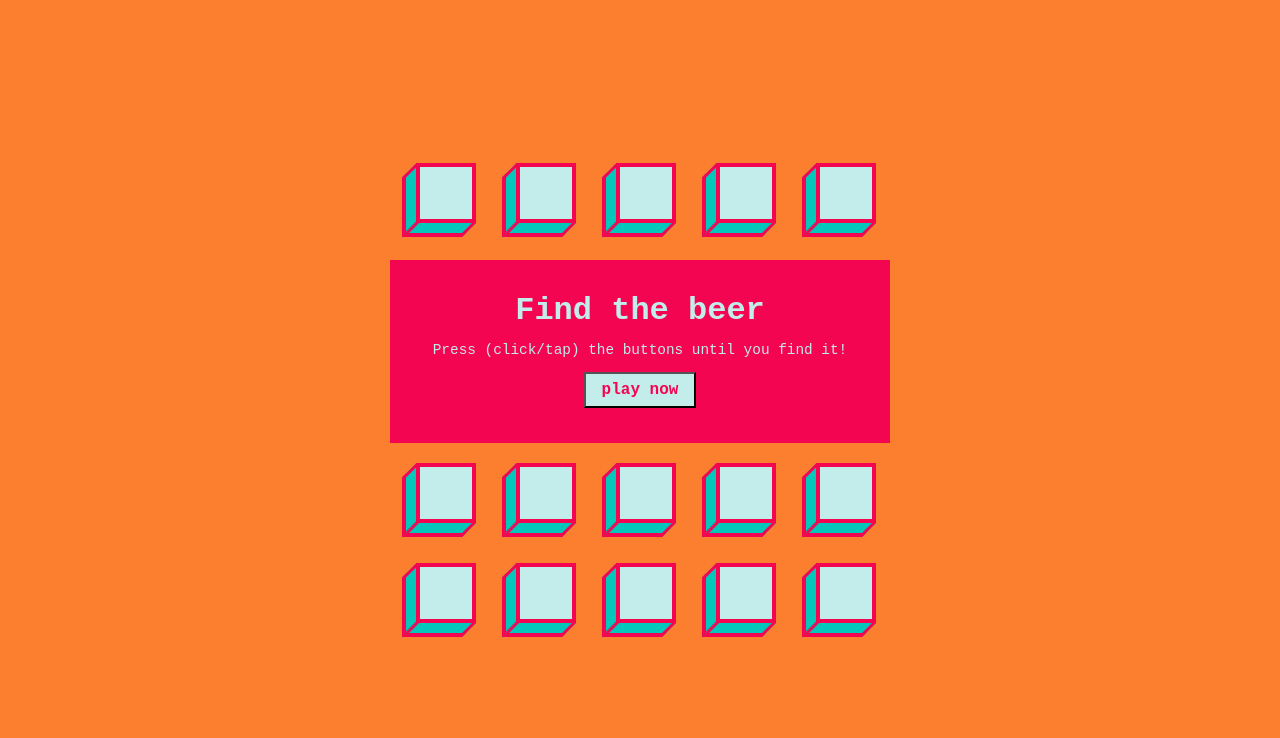
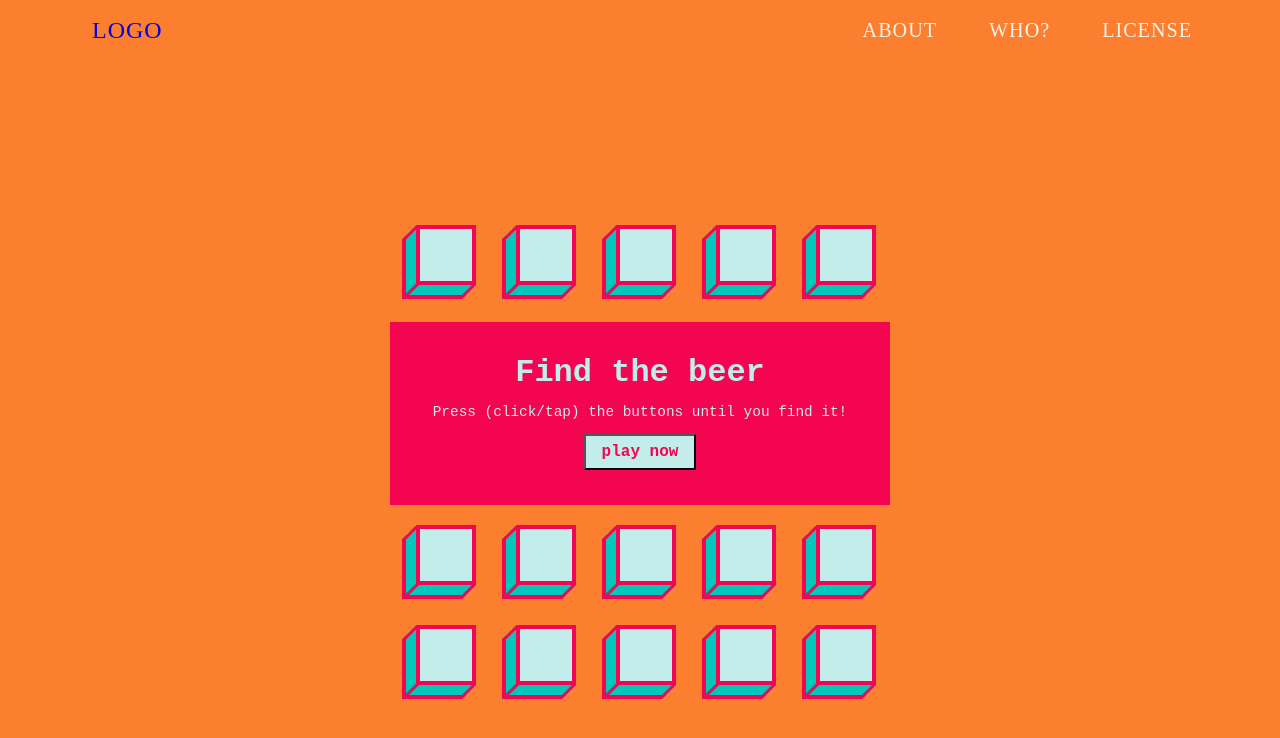
Before and after one commit to elinasohn/elinasohn.github.io, a website: page Exp/index.html in a window 1280 px wide. Drawn offline with Linux system fonts and the light colour scheme.

Commit message:
nav bar added

```diff
--- /dev/null
+++ b/Exp/css/nav.css
@@ -0,0 +1,130 @@
+a {
+    text-decoration: none;
+}
+
+#navbar {
+    border: 0;
+    box-sizing: border-box;
+    color: #f8f3eb;
+    top: 0;
+    height: 60px;
+    line-height: 60px;
+    width: 100vw;
+}
+
+.nav-wrapper {
+    margin: auto;
+    text-align: center;
+    width: 70%;
+}
+
+.logo {
+    float: left;
+    margin-left: 28px;
+    font-size: 1.5em;
+    height: 60px;
+    letter-spacing: 1px;
+    text-transform: uppercase;
+}
+
+#navbar ul {
+    float: right;
+    list-style: none;
+    /* margin-right: 14px; */
+    margin-top: -2px;
+    text-align: right;
+    transition: transform 0.5s ease-out;
+    -webkit-transition: transform 0.5s ease-out;
+    padding: 0;
+    margin: auto;
+}
+
+#navbar li {
+    display: inline-block;
+    font-size: 1.2em;
+}
+
+#navbar li a {
+    color: #f8f3eb;
+    display: block;
+    font-size: 0.7em;
+    height: 50px;
+    letter-spacing: 1px;
+    margin: 0 20px;
+    padding: 0 4px;
+    position: relative;
+    text-decoration: none;
+    text-transform: uppercase;
+    transition: all 0.5s ease;
+    -webkit-transition: all 0.5s ease;
+}
+
+#navbar li a:hover {
+    /*border-bottom: 1px solid #8cf3ec;*/
+    color: #8cf3ec;
+    transition: all 0.3s ease;
+    -webkit-transition: all 1s ease;
+}
+
+/* Animated Bottom Line */
+#navbar li a:before, #navbar li a:after {
+    content: '';
+    position: absolute;
+    width: 0%;
+    height: 1px;
+    bottom: -1px;
+    background: #8cf3ec;
+}
+
+#navbar li a:before {
+    left: 0;
+    transition: 0.5s;
+}
+
+#navbar li a:after {
+    background: #8cf3ec;
+    right: 0;
+    /* transition: width 0.8s cubic-bezier(0.22, 0.61, 0.36, 1); */
+}
+
+#navbar li a:hover:before {
+    background: #8cf3ec;
+    width: 100%;
+    transition: width 0.5s cubic-bezier((0.22, 0.61, 0.36, 1));
+}
+
+#navbar li a:hover:after {
+    background: transparent;
+    width: 100%;
+}
+
+@media screen and (min-width: 300px) and (max-width: 739px) {
+
+.nav-wrapper {
+    width: 100%;
+}
+#navbar ul {
+    display: inline-block;
+    float: none;
+}
+
+#navbar li {
+    font-size: 1.4rem;
+}
+.game {
+    margin-top: 50px;
+}
+}
+
+@media screen and (min-width: 740px) {
+
+.nav-wrapper {
+    width: 90%;
+}
+#navbar li {
+    font-size: 1.8rem;
+}
+.game {
+    margin-top: 0;
+}
+}
--- a/Exp/index.html
+++ b/Exp/index.html
@@ -7,6 +7,21 @@
     <link rel="stylesheet" href="style.css" type="text/css" media="all">
 </head>
 <body>
+<header>
+    <nav id="navbar" class="">
+        <div class="nav-wrapper">
+            <div class="logo">
+            <!-- Logo Placeholder for Inlustration -->
+            <a href="index.html">Logo</a>
+            </div>
+            <ul id="menu">
+                <li><a href="#">About</a></li>
+                <li><a href="#">Who?</a></li>
+                <li><a href="#">License</a></li>
+            </ul>
+        </div>
+    </nav>
+</header>
 <main class="game">
     <div class="game__canvas">
       <div class="box" id="play-box">
--- a/Exp/scss/game.scss
+++ b/Exp/scss/game.scss
@@ -51,7 +51,7 @@ body {
 	display: flex;
 	// Fixes iOS jagged vertical scrolling
 	overflow-y: scroll;
-	-webkit-overflow-scrolling: touch;
+    -webkit-overflow-scrolling: touch;
 
 	&__canvas {
 		@include size(100%, auto);
--- a/Exp/style.css
+++ b/Exp/style.css
@@ -1 +1,2 @@
 @import url('css/game.css');
+@import url('css/nav.css');
```
